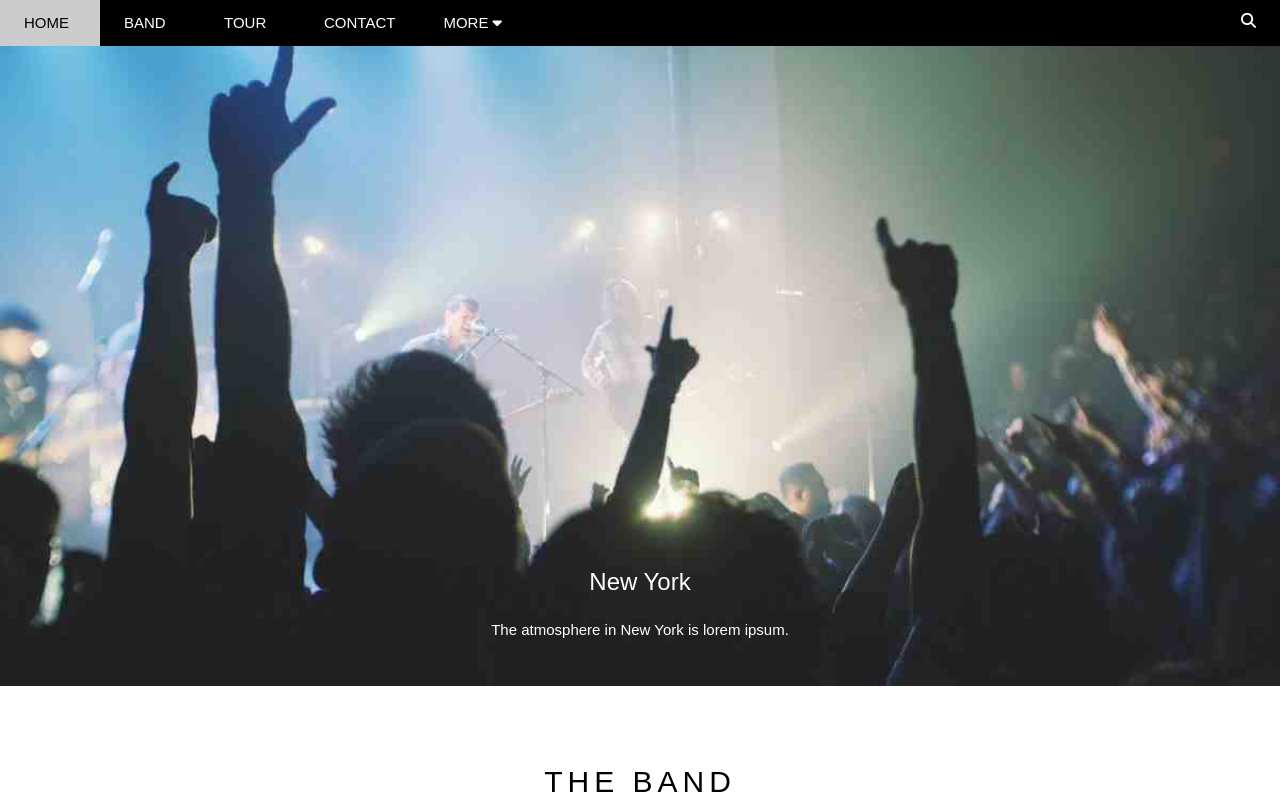
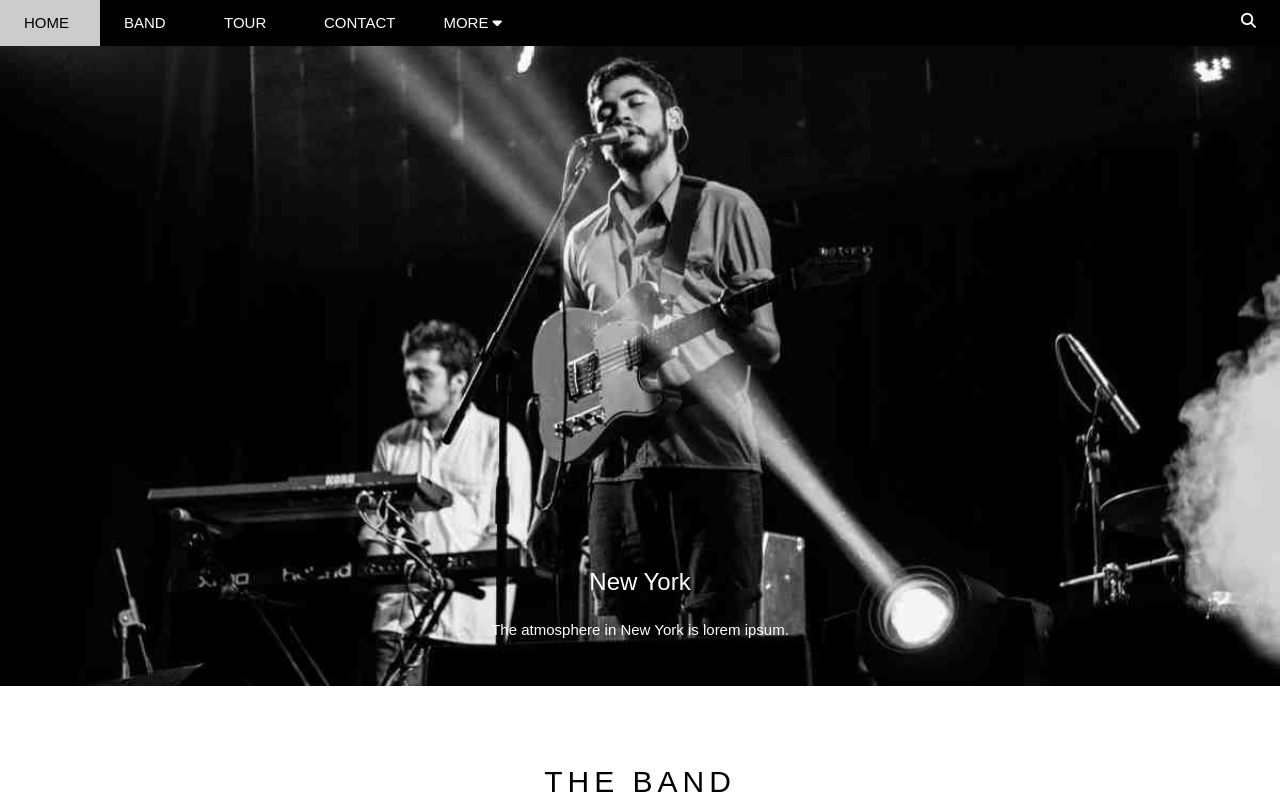
Before and after one commit to vnedd/thebandendcourse, a plain HTML site: page index.html in a window 1280 px wide. Shown: the top 802 px of the page. Drawn offline with Linux system fonts and the light colour scheme.

Commit message:
source code

```diff
--- a/assets/css/style.css
+++ b/assets/css/style.css
@@ -192,7 +192,7 @@ html {
 /* slider */
 
 .slide {
-    background-image: url(/assets/img/slide/slider2.jpg);
+    background-image: url(/assets/img/slide/slider1.jpg);
     padding-top: 50%;
     margin-top: var(--header-height);
     background-size: cover;
```
